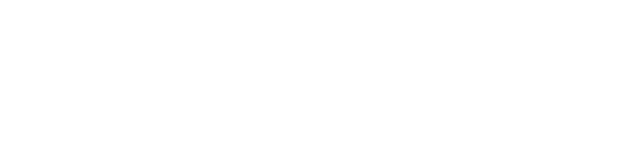
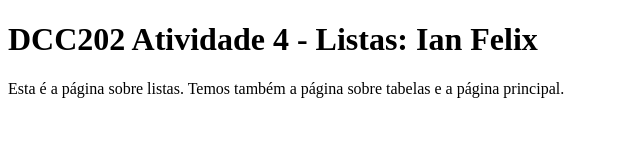
Before and after one commit to ufjf-dcc202/ufjf-dcc202-2023-3-a-atv4-ianfefe, a website: page listas.html in a window 1280 px wide. Shown: the whole page, without its empty margins (0-640 px from the left). Drawn offline with Linux system fonts and the light colour scheme.

Commit message:
adiciona conteudo

```diff
--- a/listas.html
+++ b/listas.html
@@ -6,6 +6,9 @@
     <title>DCC 202 Atividade 4 - Listas: Ian Felix</title>
 </head>
 <body>
-
+    <main>
+        <h1>DCC202 Atividade 4 - Listas: Ian Felix</h1>
+        <p>Esta é a página sobre listas. Temos também a página sobre tabelas e a página principal.</p>
+    </main>
 </body>
 </html>
```
